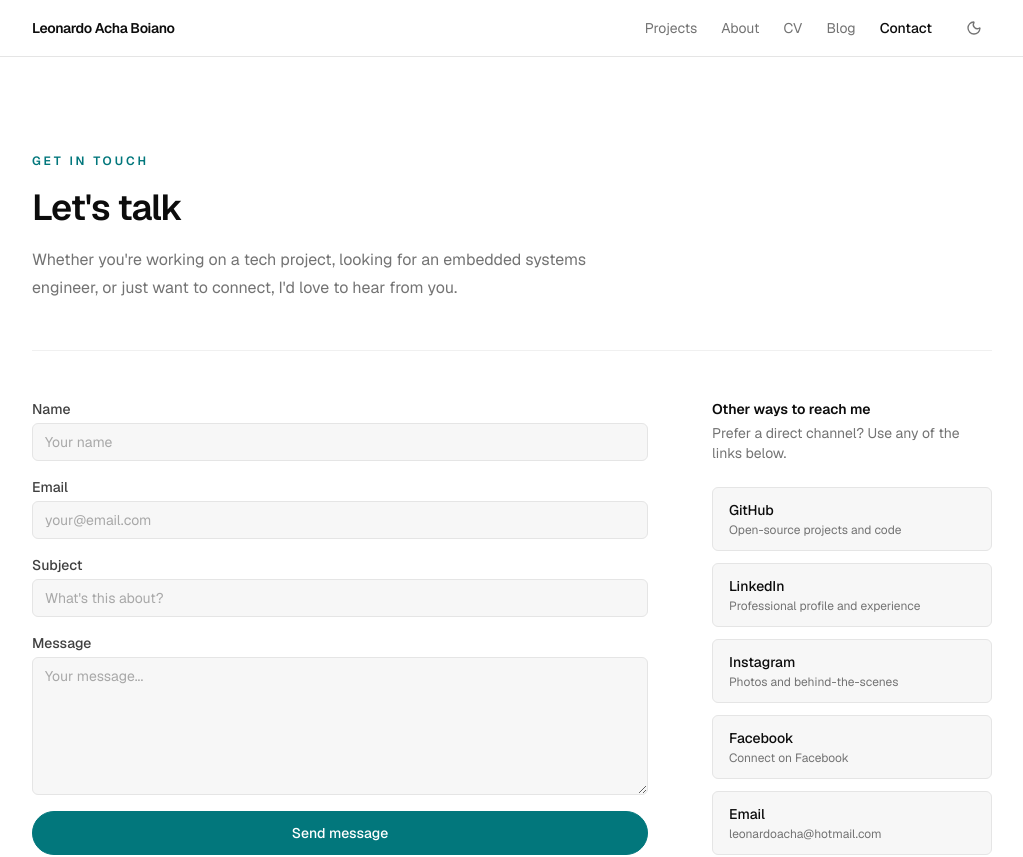
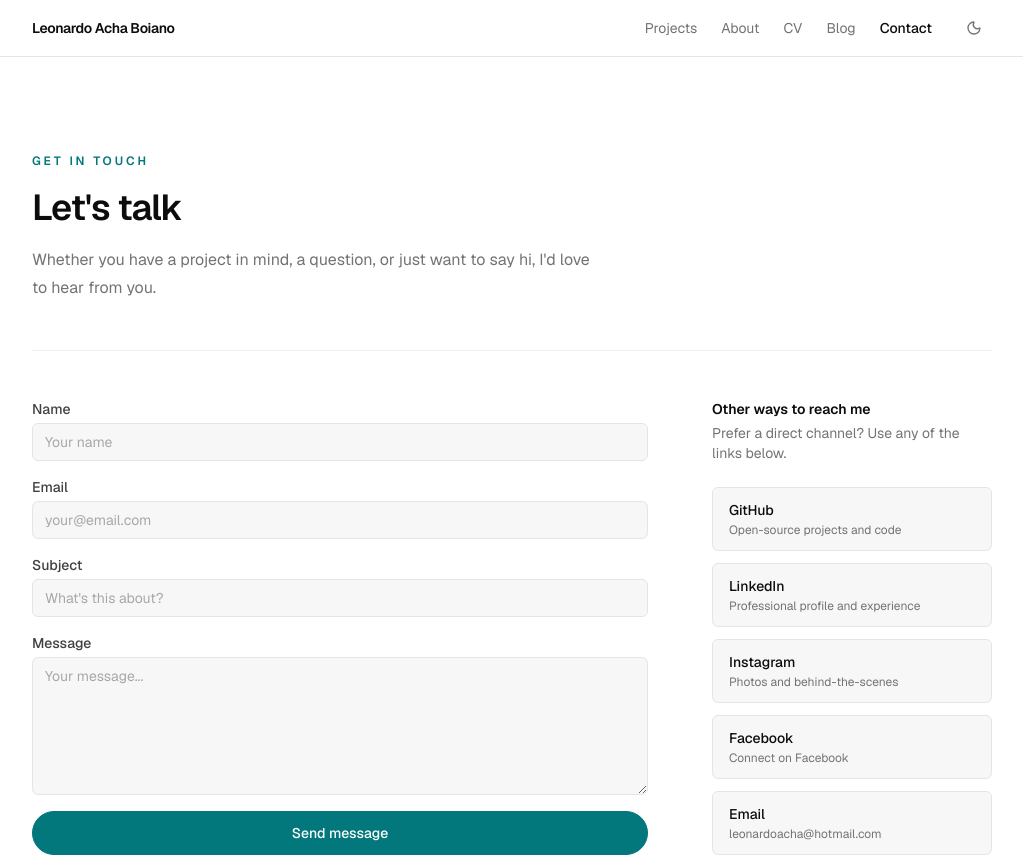
Before and after one commit to leonardoAB1/leonardoachaboiano.com, a Next.js app: page /contact in a window 1280 px wide. Shown: the top 857 px of the page, without its empty margins (128-1151 px from the left). Built offline with nearby package versions, Linux system fonts and the light colour scheme.

Commit message:
style: rewrite contact intro to be open and friendly

```diff
--- a/src/app/(marketing)/contact/page.tsx
+++ b/src/app/(marketing)/contact/page.tsx
@@ -58,9 +58,8 @@ export default function ContactPage(): ReactElement {
             Let&apos;s talk
           </Heading>
           <Text size="md" className="max-w-xl">
-            Whether you&apos;re working on a tech project, looking for an
-            embedded systems engineer, or just want to connect, I&apos;d love to
-            hear from you.
+            Whether you have a project in mind, a question, or just want to say
+            hi, I&apos;d love to hear from you.
           </Text>
         </div>
 
```
